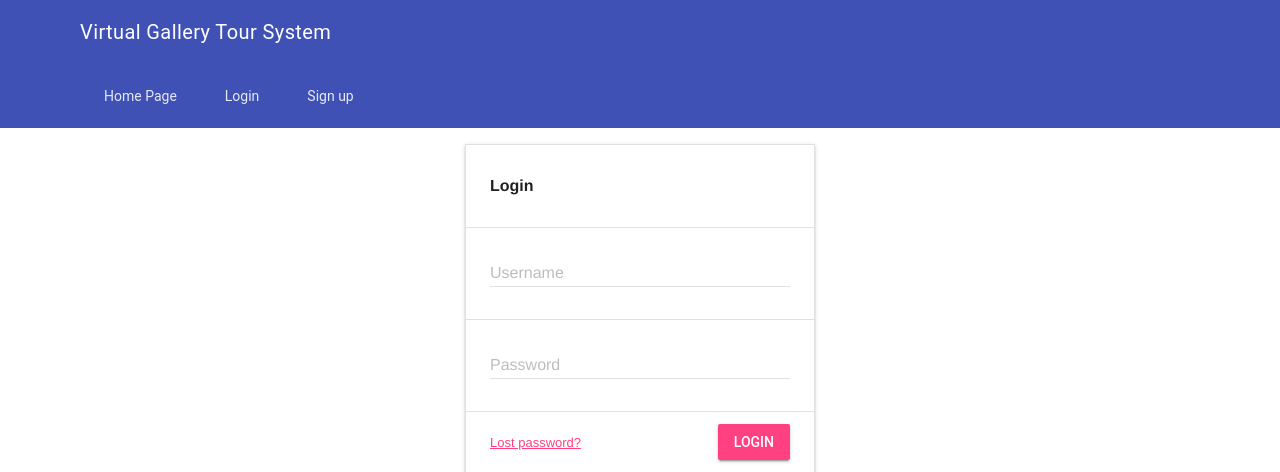
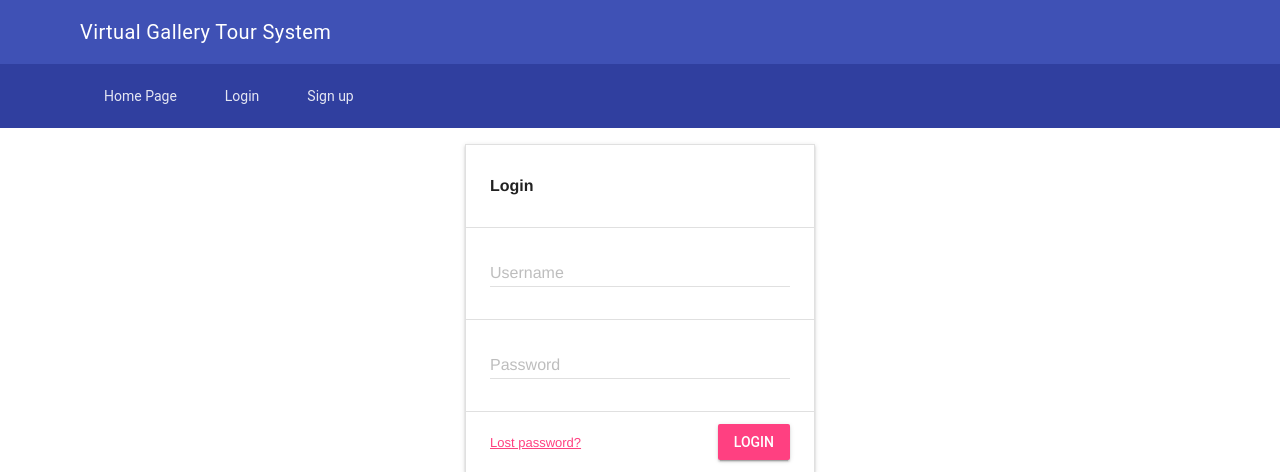
Before and after one commit to yutao-data/backend_based_on_django, a Django app: page /gallery/login/ in a window 1280 px wide. Shown: the top 472 px of the page. Run offline with Django 3.2, Linux system fonts and the light colour scheme; some libraries are stand-ins or nearby versions.

Commit message:
导航栏的bug

```diff
--- a/gallery/templates/gallery/base.html
+++ b/gallery/templates/gallery/base.html
@@ -28,7 +28,7 @@
             </div>
 
             <!-- 顶部导航栏 -->
-            <div class="mdl-layout__header-row">
+            <div class="mdl-layout__header-row mdl-js-ripple-effect mdl-color--primary-dark mdl-js-ripple-effect--ignore-events">
                 {% block navigation %}
                 <nav class="mdl-navigation mdl-typography--body-1-force-preferred-font">
                     <a class="mdl-navigation__link is-active" href="{% url 'gallery:index' %}">Home Page</a>
```
